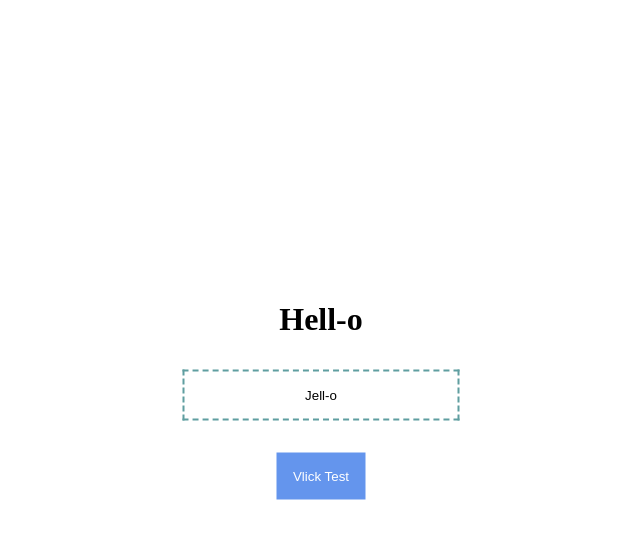
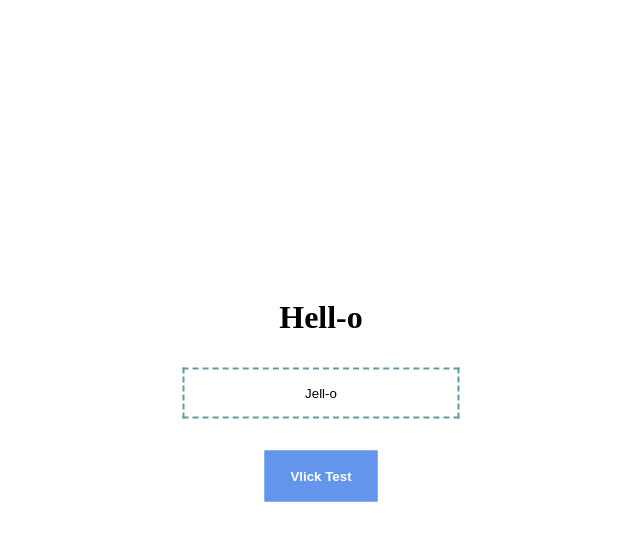
Before and after one commit to RiccardoCarluccio/vue-hello, a plain HTML site: page index.html in a window 1280 px wide. Both pictures are taken after a click on the button "Vlick Test". Shown: the whole page, without its empty margins (319-959 px from the left). Drawn offline with nearby package versions, Linux system fonts and the light colour scheme.

Commit message:
rename file

```diff
--- a/CSS/theme.css
+++ b/CSS/interactions.css
@@ -1,5 +1,5 @@
 .bg-cornflowerblue {
   background-color: cornflowerblue;
   color: white;
-  border: cadetblue;
+  border: 2px solid cornflowerblue;
 }
--- a/CSS/style.css
+++ b/CSS/style.css
@@ -29,5 +29,8 @@ input {
 }
 
 .button {
-  padding: 1rem;
+  padding: 1rem 1.5rem;
+  background-color: greenyellow;
+  border: 2px dashed goldenrod;
+  font-weight: 600;
 }
--- a/index.html
+++ b/index.html
@@ -5,7 +5,7 @@
   <meta name="viewport" content="width=device-width, initial-scale=1.0">
 
   <link rel="stylesheet" href="CSS/style.css">
-  <link rel="stylesheet" href="CSS/theme.css">
+  <link rel="stylesheet" href="CSS/interactions.css">
   <script src="https://unpkg.com/vue@3/dist/vue.global.js"></script>
 
   <title>Vue Hello</title>
```
